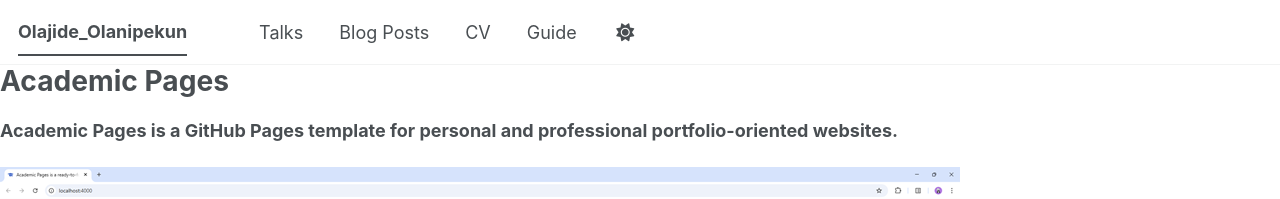
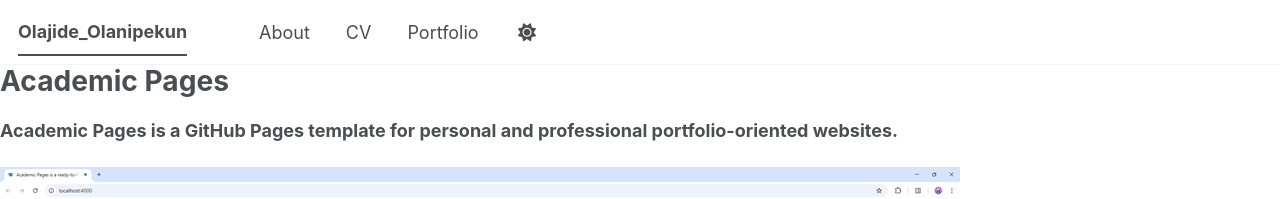
Before and after one commit to SamsonDoski/Olajide_Olanipekun, a Jekyll site: the page built from README.md, in a window 1280 px wide. Shown: the top 199 px of the page. Built offline with Jekyll 4.4.1, drawn with Linux system fonts in a browser that asks for light colours; our own code applies the rules of GitHub Pages for plain Markdown files; a script bundle is joined from its source files by our own code; library files that are not in the unit come from our copies.

Commit message:
Update navigation menu by removing and adding items

```diff
--- a/_data/navigation.yml
+++ b/_data/navigation.yml
@@ -8,19 +8,11 @@
 #      Markdown formatted page while the second is generated using JSON.
 
 main:
-
-  - title: "Talks"
-    url: /talks/
-
-
-  - title: "Blog Posts"
-    url: /year-archive/
+  - title: "About"
+    url: "/"
 
   - title: "CV"
-    url: /cv/
+    url: "/cv/"
 
-  # - title: "CV"
-  #   url: /cv-json/
-
-  - title: "Guide"
-    url: /markdown/
+  - title: "Portfolio"
+    url: "/portfolio/"
```
